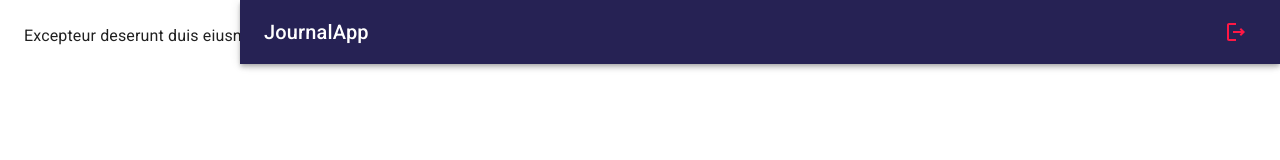
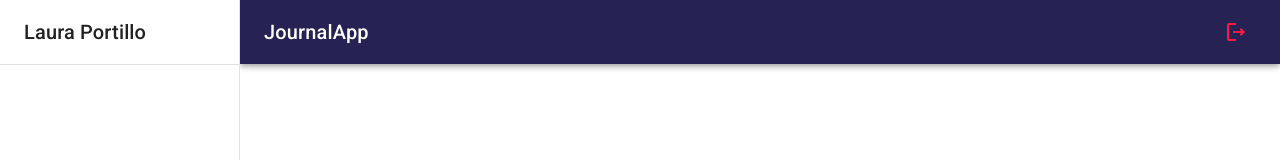
Before and after one commit to lauraportillo/journal-app, a React (Vite) app: page / in a window 1280 px wide. Shown: the top 160 px of the page. Built offline with nearby package versions, Linux system fonts and the light colour scheme.

Commit message:
add sidebar

```diff
--- /dev/null
+++ b/src/journal/components/SideBar.jsx
@@ -0,0 +1,24 @@
+import { Divider, Drawer, Toolbar, Typography } from '@mui/material';
+import { Box } from '@mui/system';
+
+export const SideBar = ({ drawerWidth = 240 }) => {
+  return (
+    <Box component="nav" sx={{ width: { sm: drawerWidth }, flexShrink: { sm: 0 } }}>
+      <Drawer
+        variant="permanent" // temporary
+        open
+        sx={{
+          display: { xs: 'block' },
+          '& .MuiDrawer-paper': { boxSizing: 'border-box', width: drawerWidth },
+        }}
+      >
+        <Toolbar>
+          <Typography variant="h6" noWrap component="div">
+            Laura Portillo
+          </Typography>
+        </Toolbar>
+        <Divider />
+      </Drawer>
+    </Box>
+  );
+};
--- a/src/journal/components/index.js
+++ b/src/journal/components/index.js
@@ -1 +1,2 @@
 export * from './NavBar';
+export * from './SideBar';
--- a/src/journal/layout/JournalLayout.jsx
+++ b/src/journal/layout/JournalLayout.jsx
@@ -1,5 +1,5 @@
 import { Box } from '@mui/system';
-import { NavBar } from '../components/NavBar';
+import { NavBar, SideBar } from '../components';
 
 const drawerWidth = 240;
 
@@ -8,7 +8,7 @@
     <Box sx={{ display: 'flex' }}>
       <NavBar drawerWidth={drawerWidth} />
 
-      {/* Sidebar */}
+      <SideBar drawerWidth={drawerWidth} />
 
       <Box component="main" sx={{ flexGrow: 1, p: 3 }}>
         {/* Toolbar */}
```
